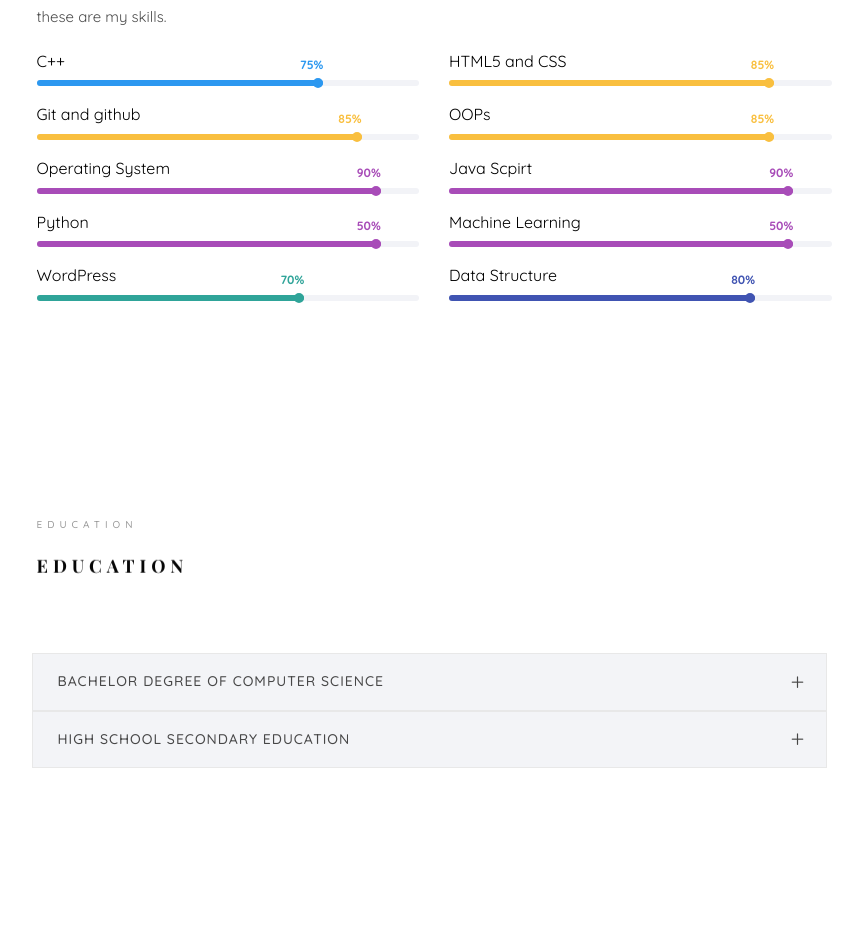
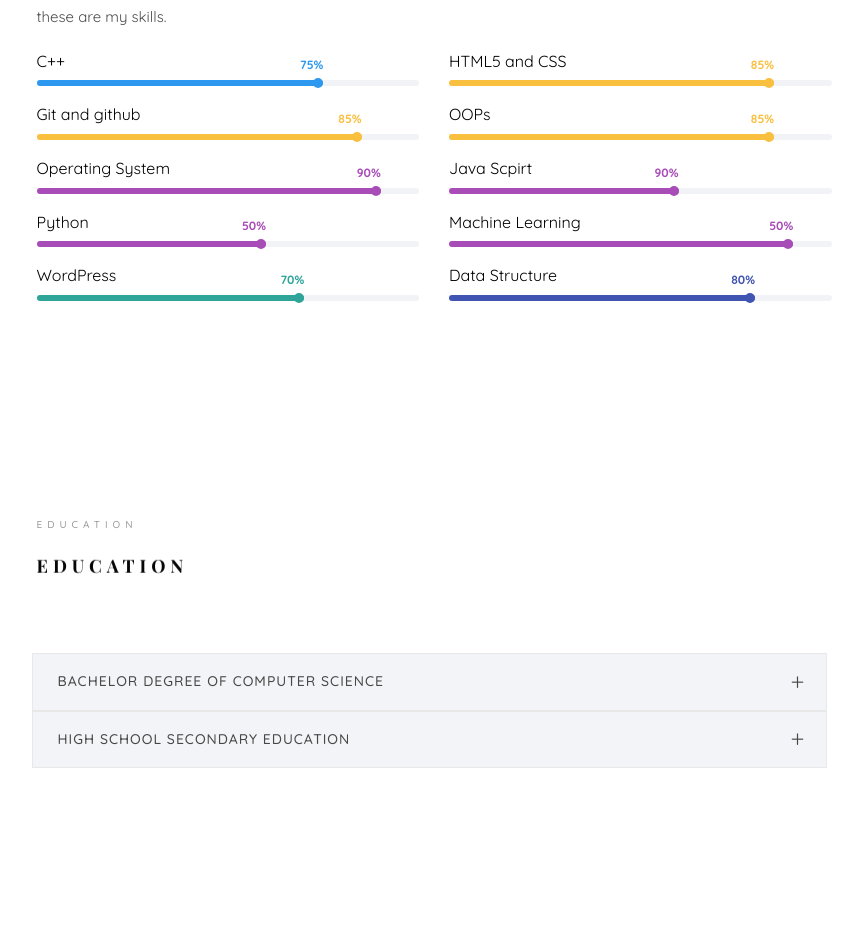
Before and after one commit to sapan741/sapan741.github.io, a plain HTML site: page index.html in a window 1280 px wide. Shown: the part 1875-2801 px from the top of the page, without its empty margins (356-1219 px from the left). Drawn offline with nearby package versions, Linux system fonts and the light colour scheme; files whose address does not match are found by name; a web font is replaced by a local one.

Commit message:
Update index.html
progress bar value corrected

```diff
--- a/index.html
+++ b/index.html
@@ -240,8 +240,8 @@
 							<div class="progress-wrap">
 								<h3> Java Scpirt</h3>
 								<div class="progress">
-								 	<div class="progress-bar color-4" role="progressbar" aria-valuenow="90"
-								  	aria-valuemin="0" aria-valuemax="100" style="width:90%">
+								 	<div class="progress-bar color-4" role="progressbar" aria-valuenow="60"
+								  	aria-vluemin="0" aria-valuemax="100" style="width:60%">
 								    <span>90%</span>
 								  	</div>
 								</div>
@@ -251,8 +251,8 @@
 							<div class="progress-wrap">
 								<h3> Python</h3>
 								<div class="progress">
-								 	<div class="progress-bar color-4" role="progressbar" aria-valuenow="90"
-								  	aria-valuemin="0" aria-valuemax="100" style="width:90%">
+								 	<div class="progress-bar color-4" role="progressbar" aria-valuenow="60"
+								  	aria-valuemin="0" aria-valuemax="100" style="width:60%">
 								    <span>50%</span>
 								  	</div>
 								</div>
@@ -262,7 +262,7 @@
 							<div class="progress-wrap">
 								<h3> Machine Learning</h3>
 								<div class="progress">
-								 	<div class="progress-bar color-4" role="progressbar" aria-valuenow="90"
+								 	<div class="progress-bar color-4" role="progressbar" aria-valuenow="50"
 								  	aria-valuemin="0" aria-valuemax="100" style="width:90%">
 								    <span>50%</span>
 								  	</div>
```
